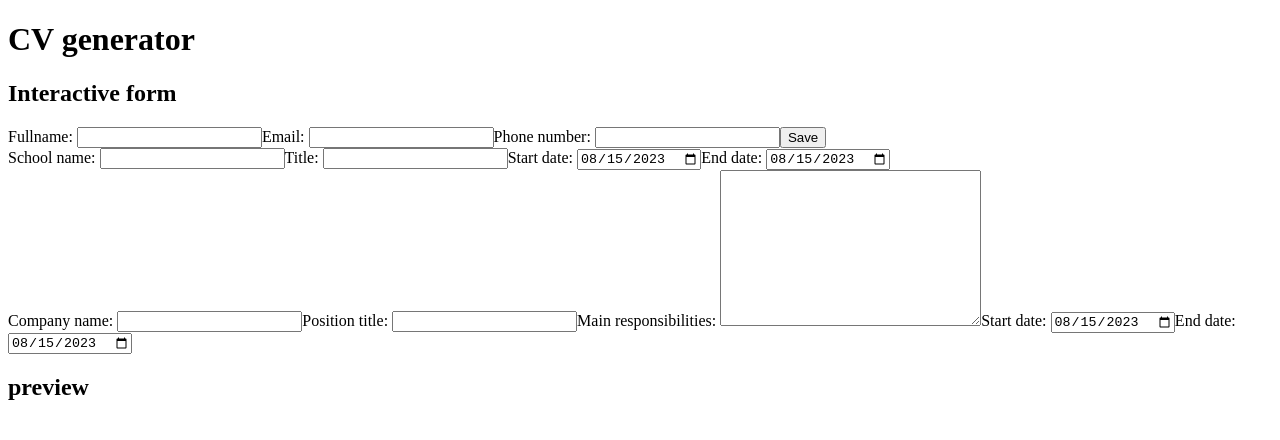
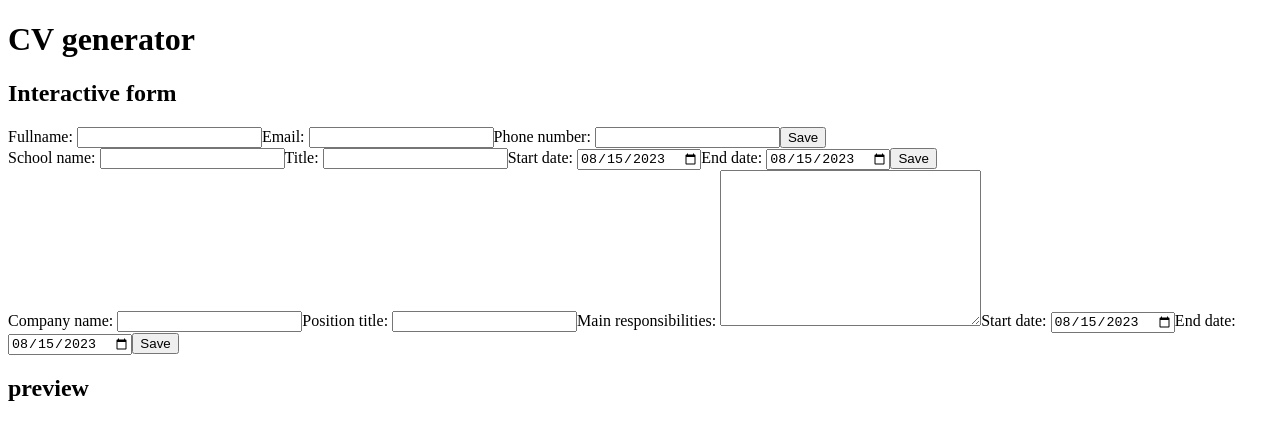
Before and after one commit to MarcinSkic/cv-app-odin, a React (Vite) app: page / in a window 1280 px wide. Shown: the top 440 px of the page. Built offline with nearby package versions, Linux system fonts and the light colour scheme.

Commit message:
Persist data in localStorage

```diff
--- a/src/App.tsx
+++ b/src/App.tsx
@@ -1,4 +1,4 @@
-import { useState } from "react";
+import { useState, useEffect } from "react";
 import InteractiveForm from "./components/InteractiveForm";
 import {
     GeneralInfo as TGeneralInfo,
@@ -10,8 +10,9 @@ import EducationExp from "./components/EducationExp";
 import PracticalExp from "./components/PracticalExp";
 
 function App() {
+    const DATA_KEY = "CV_DATA";
+
     const [generalInfo, setGeneralInfo] = useState({
-        submitted: false,
         fullname: "",
         email: "",
         phoneNumber: "",
@@ -32,6 +33,26 @@ function App() {
         endDate: new Date(),
     });
 
+    useEffect(() => {
+        const dataJSON = localStorage.getItem(DATA_KEY);
+        if (dataJSON === null) return;
+
+        const { generalInfo, educationExp, practicalExp } =
+            JSON.parse(dataJSON);
+
+        setGeneralInfo(generalInfo);
+        setEducationExp({
+            ...educationExp,
+            startDate: new Date(educationExp.startDate),
+            endDate: new Date(educationExp.endDate),
+        });
+        setPracticalExp({
+            ...practicalExp,
+            startDate: new Date(educationExp.startDate),
+            endDate: new Date(educationExp.endDate),
+        });
+    }, []);
+
     function handleGeneralInfoChange(generalInfo: TGeneralInfo) {
         setGeneralInfo(generalInfo);
     }
@@ -44,6 +65,17 @@ function App() {
         setPracticalExp(practicalExp);
     }
 
+    function handleSave() {
+        localStorage.setItem(
+            DATA_KEY,
+            JSON.stringify({
+                generalInfo,
+                educationExp,
+                practicalExp,
+            })
+        );
+    }
+
     return (
         <div className="app">
             <h1>CV generator</h1>
@@ -51,14 +83,17 @@ function App() {
                 <GeneralInfo
                     data={generalInfo}
                     handleDataChange={handleGeneralInfoChange}
+                    handleSave={handleSave}
                 />
                 <EducationExp
                     data={educationExp}
                     handleDataChange={handleEducationExpChange}
+                    handleSave={handleSave}
                 />
                 <PracticalExp
                     data={practicalExp}
                     handleDataChange={handlePracticalExpChange}
+                    handleSave={handleSave}
                 />
             </InteractiveForm>
             <div>
--- a/src/components/EducationExp.tsx
+++ b/src/components/EducationExp.tsx
@@ -4,9 +4,11 @@ import { dateIntoInput } from "../utility";
 export default function EducationExp({
     data,
     handleDataChange,
+    handleSave,
 }: {
     data: EducationExp;
     handleDataChange: (data: EducationExp) => void;
+    handleSave: () => void;
 }) {
     function handleDateChange(startDate: Date, endDate: Date) {
         if (startDate >= endDate) return;
@@ -18,6 +20,7 @@ export default function EducationExp({
         <form
             onSubmit={(e) => {
                 e.preventDefault();
+                handleSave();
             }}
         >
             <label htmlFor="school-name">School name: </label>
@@ -56,6 +59,7 @@ export default function EducationExp({
                     handleDateChange(data.startDate, new Date(e.target.value));
                 }}
             />
+            <button>Save</button>
         </form>
     );
 }
--- a/src/components/GeneralInfo.tsx
+++ b/src/components/GeneralInfo.tsx
@@ -3,15 +3,17 @@ import { GeneralInfo } from "../types";
 export default function GeneralInfo({
     data,
     handleDataChange,
+    handleSave,
 }: {
     data: GeneralInfo;
     handleDataChange: (data: GeneralInfo) => void;
+    handleSave: () => void;
 }) {
     return (
         <form
             onSubmit={(e) => {
                 e.preventDefault();
-                alert("Saving general info");
+                handleSave();
             }}
         >
             <label htmlFor="fullname">Fullname: </label>
--- a/src/components/PracticalExp.tsx
+++ b/src/components/PracticalExp.tsx
@@ -4,9 +4,11 @@ import { dateIntoInput } from "../utility";
 export default function PracticalExp({
     data,
     handleDataChange,
+    handleSave,
 }: {
     data: PracticalExp;
     handleDataChange: (data: PracticalExp) => void;
+    handleSave: () => void;
 }) {
     function handleDateChange(startDate: Date, endDate: Date) {
         if (startDate >= endDate) return;
@@ -18,6 +20,7 @@ export default function PracticalExp({
         <form
             onSubmit={(e) => {
                 e.preventDefault();
+                handleSave();
             }}
         >
             <label htmlFor="company-name">Company name: </label>
@@ -75,6 +78,7 @@ export default function PracticalExp({
                     handleDateChange(data.startDate, new Date(e.target.value));
                 }}
             />
+            <button>Save</button>
         </form>
     );
 }
--- a/src/components/Preview.tsx
+++ b/src/components/Preview.tsx
@@ -0,0 +1,3 @@
+export default function Preview() {
+    return <div>Preview</div>;
+}
--- a/src/types.ts
+++ b/src/types.ts
@@ -1,5 +1,4 @@
 export interface GeneralInfo {
-    submitted: boolean;
     fullname: string;
     email: string;
     phoneNumber: string;
```
